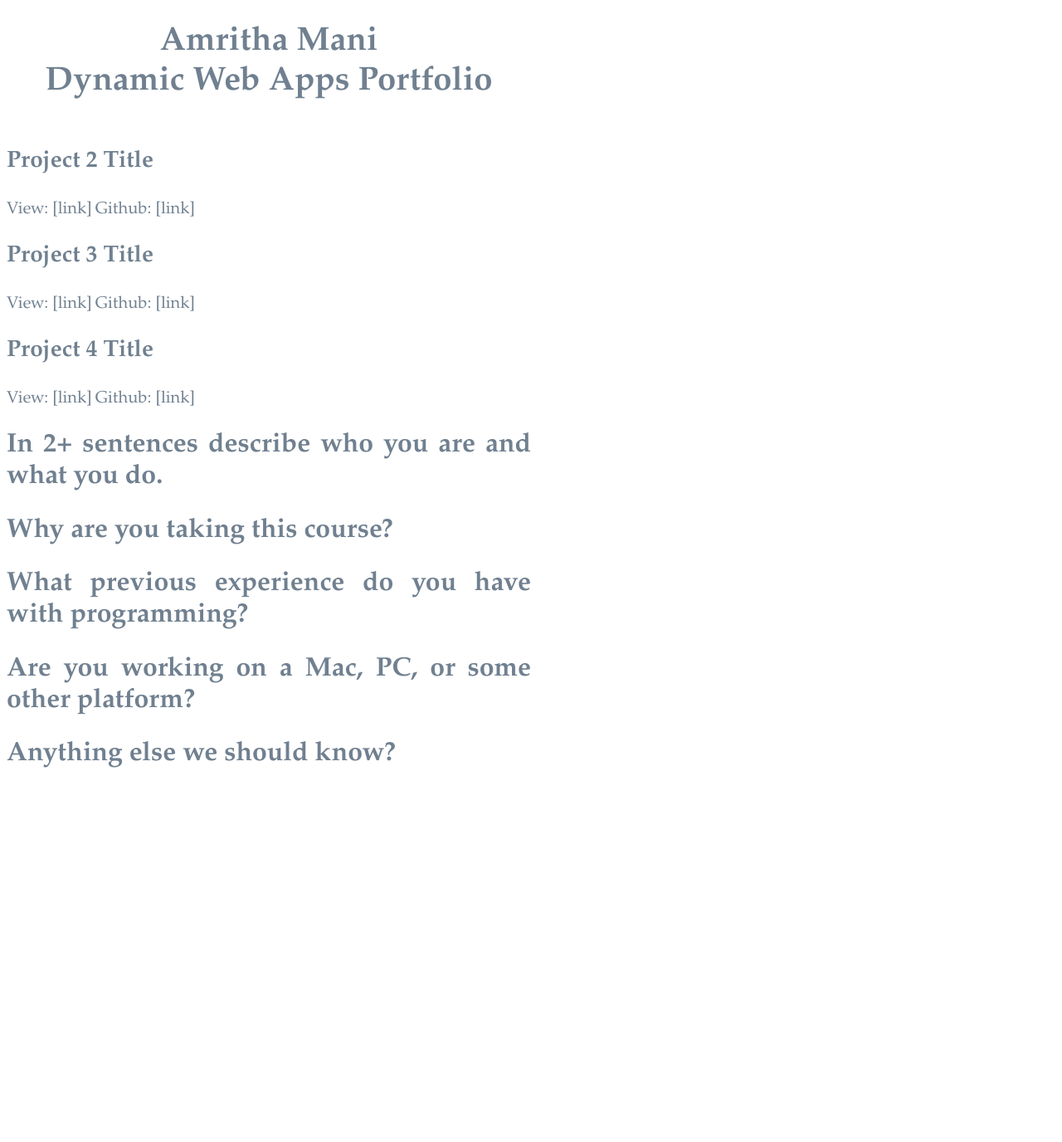
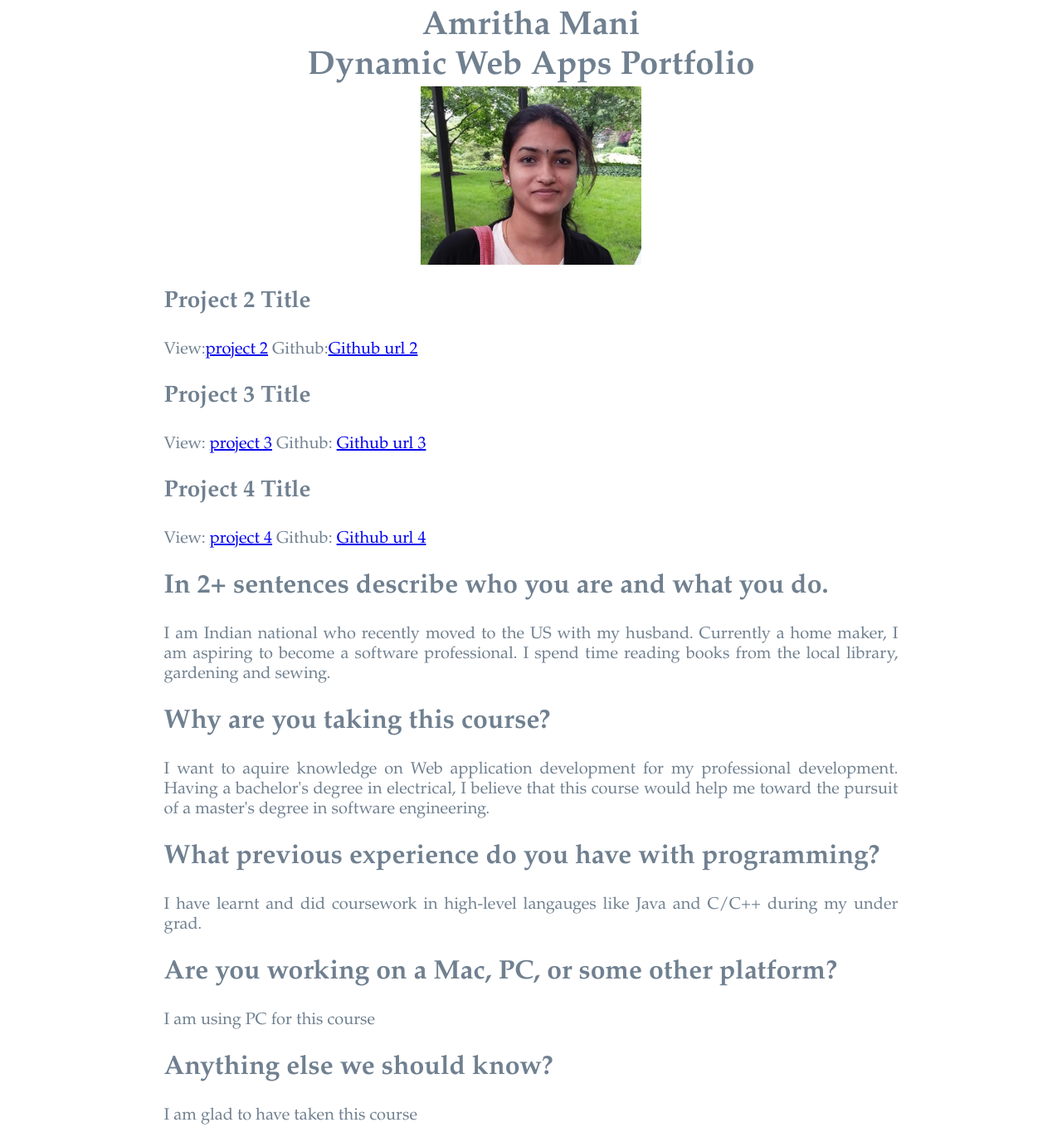
Before and after one commit to Amrithamani/p1, a PHP site: page / in a window 1280 px wide. Shown: the whole page at 83% size. Before the commit the page ends 925 px from the top, so only its background shows below. Run offline with PHP 8.4, Linux system fonts and the light colour scheme.

Commit message:
some final changes

```diff
--- a/index.php
+++ b/index.php
@@ -17,36 +17,34 @@
 
      		<h1>Amritha Mani <br> Dynamic Web Apps Portfolio</h1>
 
-    		<img src=>
+    		<img src=Amritha.jpg>
 
     		<h3>Project 2 Title</h3>
-    		<para>View: [link]</para>
-    		<para>Github: [link]</para>
+    		<p>View:<a href="http://p2.amrithamani.me">project 2</a>
+    		Github:<a href="https://github.com/Amrithamani/p2">Github url 2</a></p>
 
-    		<h3>Project 3 Title</h3>
-     		<para>View: [link]</para>
-    		<para>Github: [link]</para>
+			<h3>Project 3 Title</h3>
+			<p>View: <a href="http://p3.amrithamani.me">project 3</a>
+    		Github: <a href="https://github.com/Amrithamani/p3">Github url 3</a></p>
 
     		<h3>Project 4 Title</h3>
-    		<para>View: [link]</para>
-    		<para>Github: [link]</para>
-
-
+			<p>View: <a href="http://p4.amrithamani.me">project 4</a>
+    		Github: <a href="https://github.com/Amrithamani/p4">Github url 4</a> </p>
 
     		<h2>In 2+ sentences describe who you are and what you do.</h2>
-    		<p></p>
+    		<p>I am Indian national who recently moved to the US with my husband. Currently a home maker, I am aspiring to become a software professional. I spend time reading books from the local library, gardening and sewing.</p>
 
     		<h2>Why are you taking this course?</h2>
-    		<p></p>
+    		<p>I want to aquire knowledge on Web application development for my professional development. Having a bachelor's degree in electrical, I believe that this course would help me toward the pursuit of a master's degree in software engineering.</p>
 
     		<h2>What previous experience do you have with programming?</h2>
-    		<p></p>
+    		<p>I have learnt and did coursework in high-level langauges like Java and C/C++ during my under grad.</p>
 
     		<h2>Are you working on a Mac, PC, or some other platform?</h2>
-    		<p></p>
+    		<p>I am using PC for this course</p>
 
     		<h2>Anything else we should know?</h2>
-    		<p></p>
+    		<p>I am glad to have taken this course</p>
 
 
 </div>
--- a/mystyle.css
+++ b/mystyle.css
@@ -1,22 +1,22 @@
 
 
                                 h1 {
+                                	margin:auto;
 					text-align:center;
 					font-size:40px;
 				}
 
 				.container {
-					width:50%;
-					min-width:600px;
-					margin-bottom:50px;
+					width:70%;
 					font-family: Garamond;
 					color:#708090;
+					margin:auto;
 					}
 
 				img {
 					display:block;
 					margin:auto;
-					width:50%;
+					width:30%;
 				}
 
                                 h3 {
@@ -24,7 +24,7 @@
                                 	font-size:28px;
                                 }
 
-			        para , p {
+			        p ,a {
 			        	text-align:justify;
 			        	font-size:20px;
 			        }
```
Also changed, not shown: Amritha.jpg (added), Amritha_small.jpg (added), README.md.
